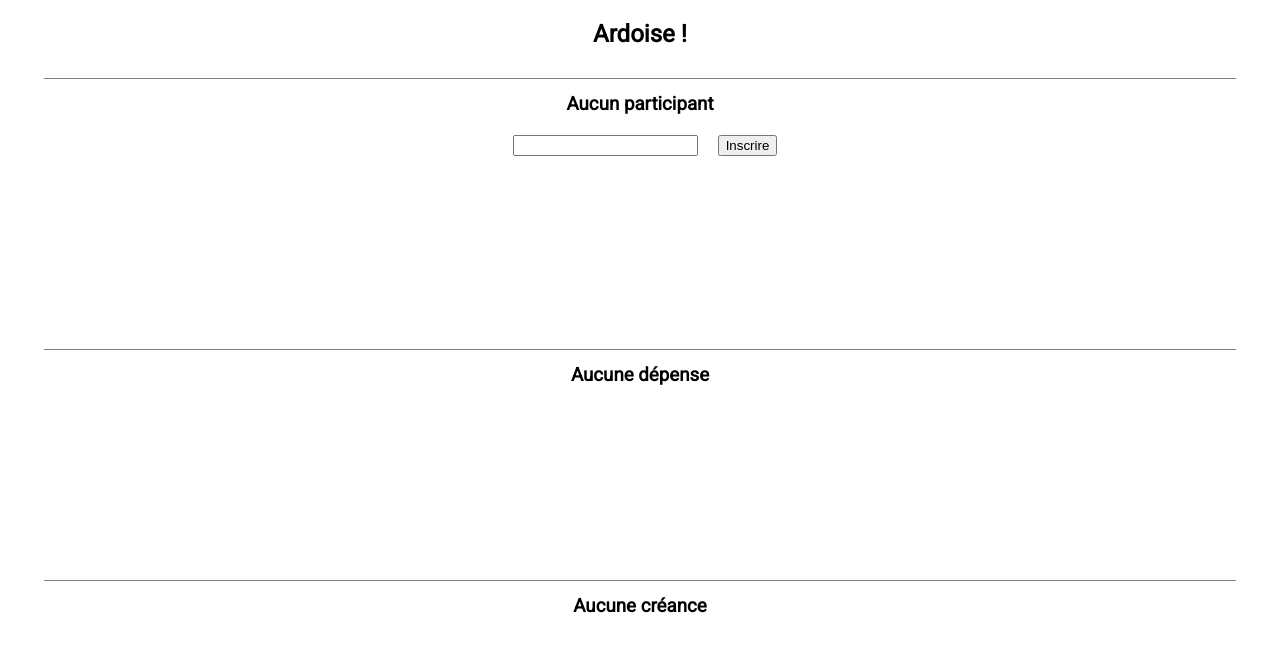
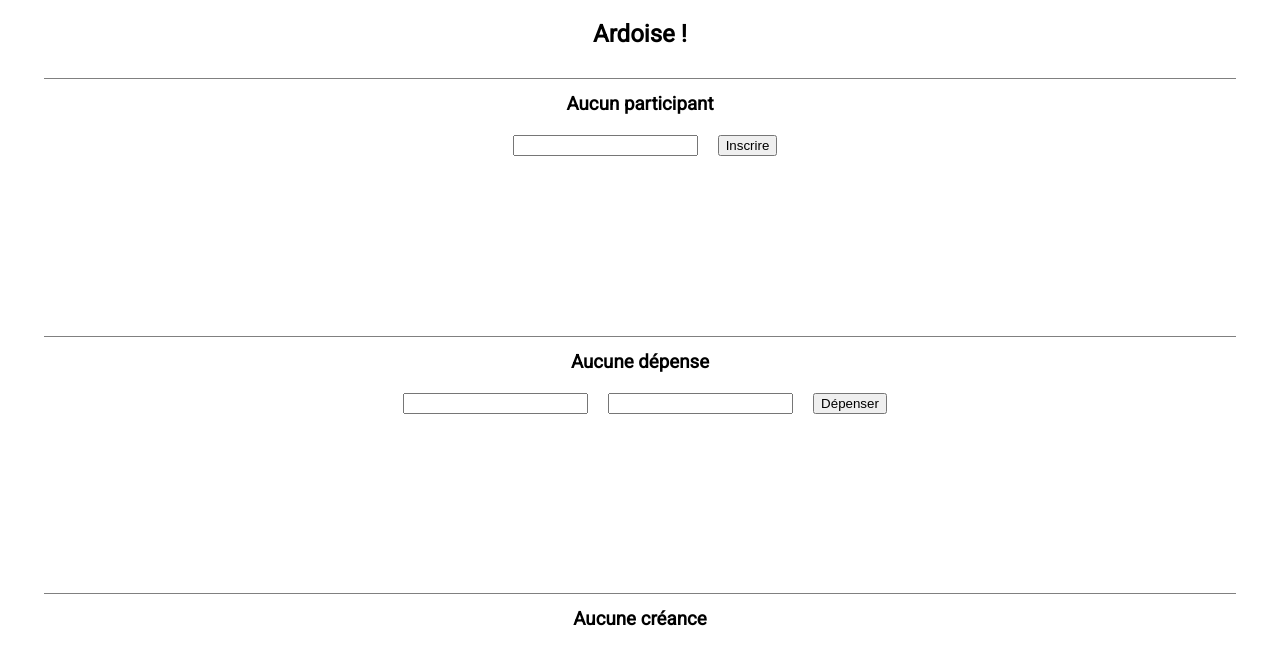
Before and after one commit to fjulien/talk-tdd-react-okiwi, a React (Create React App) app: page / in a window 1280 px wide. Shown: the top 664 px of the page. Built offline with nearby package versions, Linux system fonts and the light colour scheme; the HTML template or start-up script is replaced by a standard one.

Commit message:
Ajoute la saisie de dépenses

```diff
--- a/src/App.js
+++ b/src/App.js
@@ -2,15 +2,16 @@ import React, { Component } from "react";
 import "./App.css";
 import "./Ardoise.css";
 import { Participants } from "./Participants/Participants";
+import { Depenses } from "./Depenses/Depenses";
 
 class App extends Component {
   state = {
-    participants: []
+    participants: [],
+    depenses: []
   };
 
   render() {
-    const { participants } = this.state;
-
+    const { participants, depenses } = this.state;
     return (
       <div className="App" id="ardoise">
         <h2>Ardoise !</h2>
@@ -24,9 +25,14 @@ class App extends Component {
           }
         />
 
-        <div id="depenses">
-          <h3>Aucune dépense</h3>
-        </div>
+        <Depenses
+          depenses={depenses}
+          onDepenser={depense =>
+            this.setState({
+              depenses: [...depenses, depense]
+            })
+          }
+        />
 
         <div id="creances">
           <h3>Aucune créance</h3>
--- /dev/null
+++ b/src/Depenses/Depenses.js
@@ -0,0 +1,81 @@
+import React, { Component } from "react";
+import PropTypes from "prop-types";
+
+export class Depenses extends Component {
+  state = {
+    payeur: "",
+    montant: ""
+  };
+
+  render() {
+    const { depenses, onDepenser } = this.props;
+    const { payeur, montant } = this.state;
+
+    return (
+      <div id="depenses">
+        <h3>
+          {depenses.length === 0 && "Aucune dépense"}
+          {depenses.length > 0 &&
+            this.getTotalDepense() + " euros dépensés"}
+        </h3>
+
+        <div>
+          {depenses.map((depense, i) => (
+            <div key={i}>
+              {depense.payeur} : {depense.montant} euros
+            </div>
+          ))}
+        </div>
+
+        <input
+          type="text"
+          id="depense-payeur"
+          value={payeur}
+          onChange={e =>
+            this.setState({
+              payeur: e.target.value
+            })
+          }
+        />
+
+        <input
+          type="text"
+          id="depense-montant"
+          value={montant}
+          onChange={e =>
+            this.setState({ montant: e.target.value })
+          }
+        />
+
+        <button
+          id="depenser"
+          onClick={() => {
+            onDepenser({
+              payeur,
+              montant: Number(montant)
+            });
+            this.setState({
+              montant: "",
+              payeur: ""
+            });
+          }}
+        >
+          Dépenser
+        </button>
+      </div>
+    );
+  }
+
+  getTotalDepense() {
+    const { depenses } = this.props;
+    return depenses.reduce(
+      (total, depense) => total + depense.montant,
+      0
+    );
+  }
+}
+
+Depenses.propTypes = {
+  depenses: PropTypes.arrayOf(PropTypes.any),
+  onDepenser: PropTypes.func
+};
```
Also changed, not shown: 2 other files (tests, documents, lock files or other folders).
